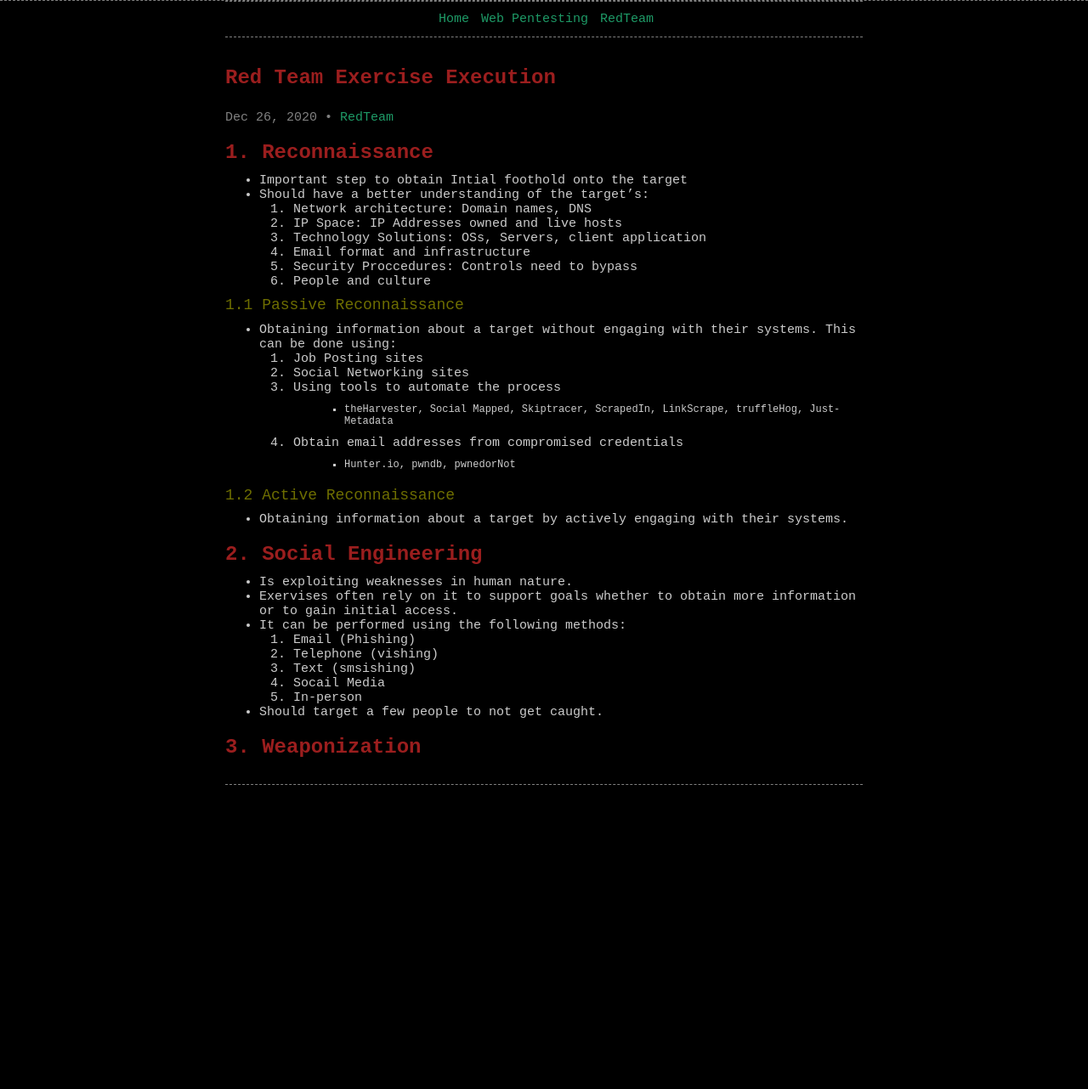
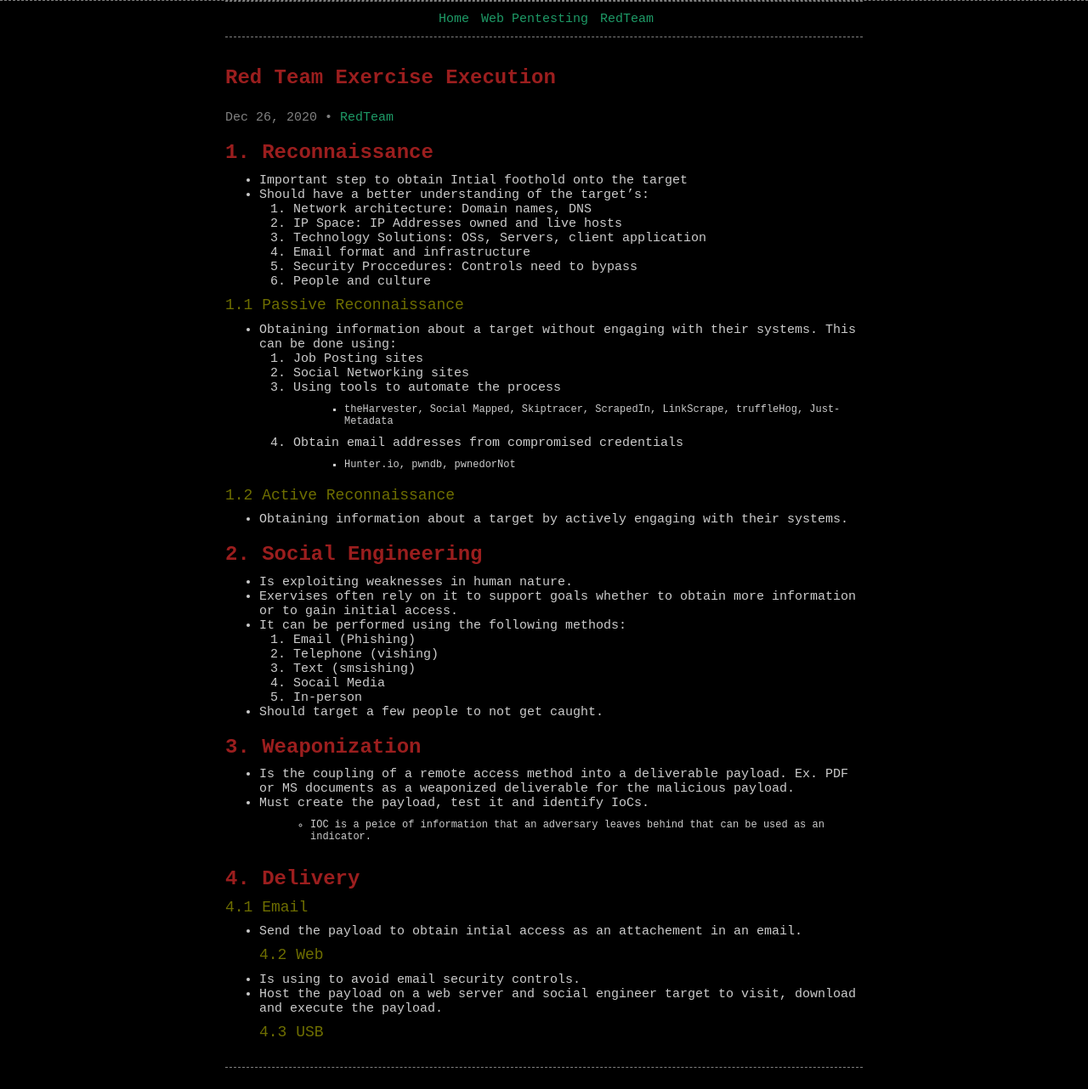
Before and after one commit to wizoutsugar/wizoutsugar.github.io, a Jekyll site: the page built from _posts/2020/RedTeam/2020-12-26-Exercise.md, in a window 1280 px wide. Shown: the whole page at 85% size. Built offline with Jekyll 4.4.1, drawn with Linux system fonts in a browser that asks for light colours; comment, search, counter and statistics services are not loaded; before the commit the page ends 949 px from its top, so only the background shows below that.

Commit message:
Update 2020-12-26-Exercise.md

```diff
--- a/_posts/2020/RedTeam/2020-12-26-Exercise.md
+++ b/_posts/2020/RedTeam/2020-12-26-Exercise.md
@@ -45,3 +45,14 @@ tags:
 - Should target a few people to not get caught.
 
 # 3. Weaponization
+- Is the coupling of a remote access method into a deliverable payload. Ex. PDF or MS documents as a weaponized deliverable for the malicious payload.
+- Must create the payload, test it and identify IoCs.
+    > - IOC is a peice of information that an adversary leaves behind that can be used as an indicator.
+
+# 4. Delivery
+#### 4.1 Email
+- Send the payload to obtain intial access as an attachement in an email.
+#### 4.2 Web
+- Is using to avoid email security controls.
+- Host the payload on a web server and social engineer target to visit, download and execute the payload.
+#### 4.3 USB
```
